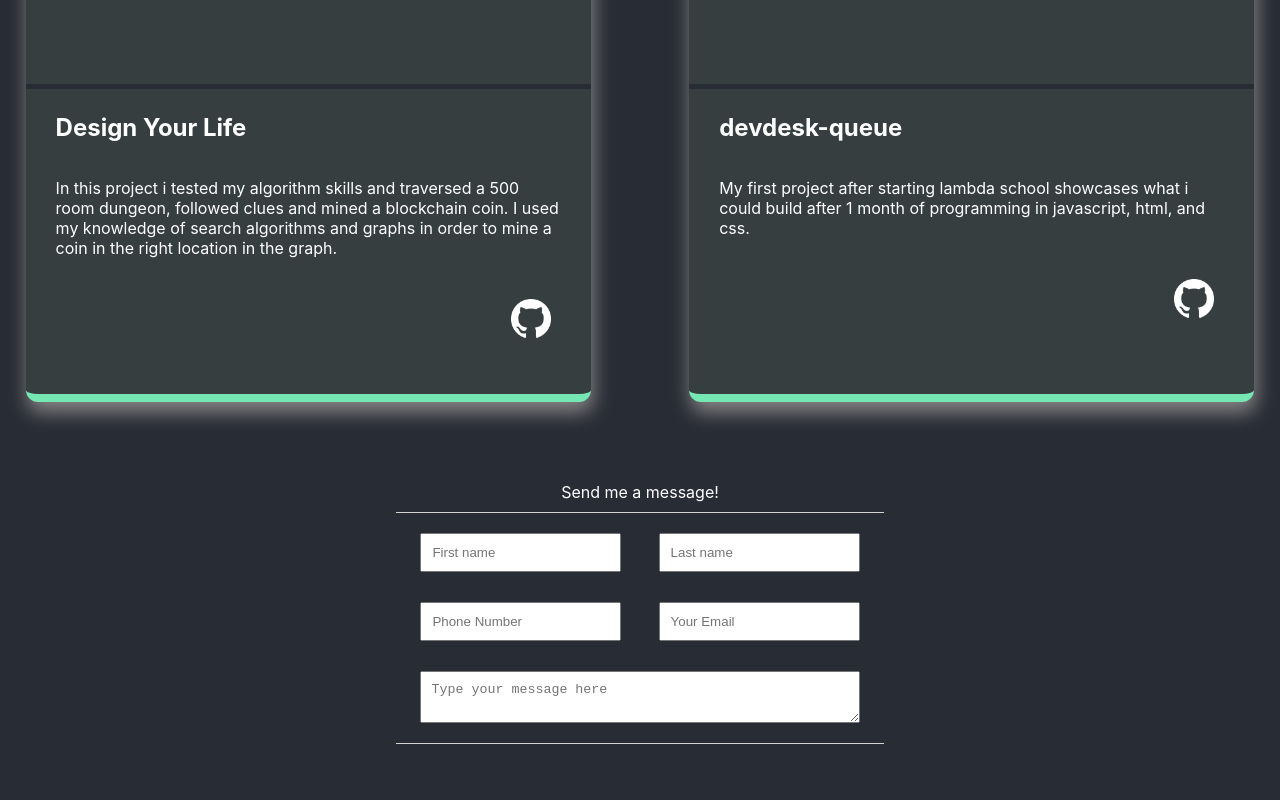
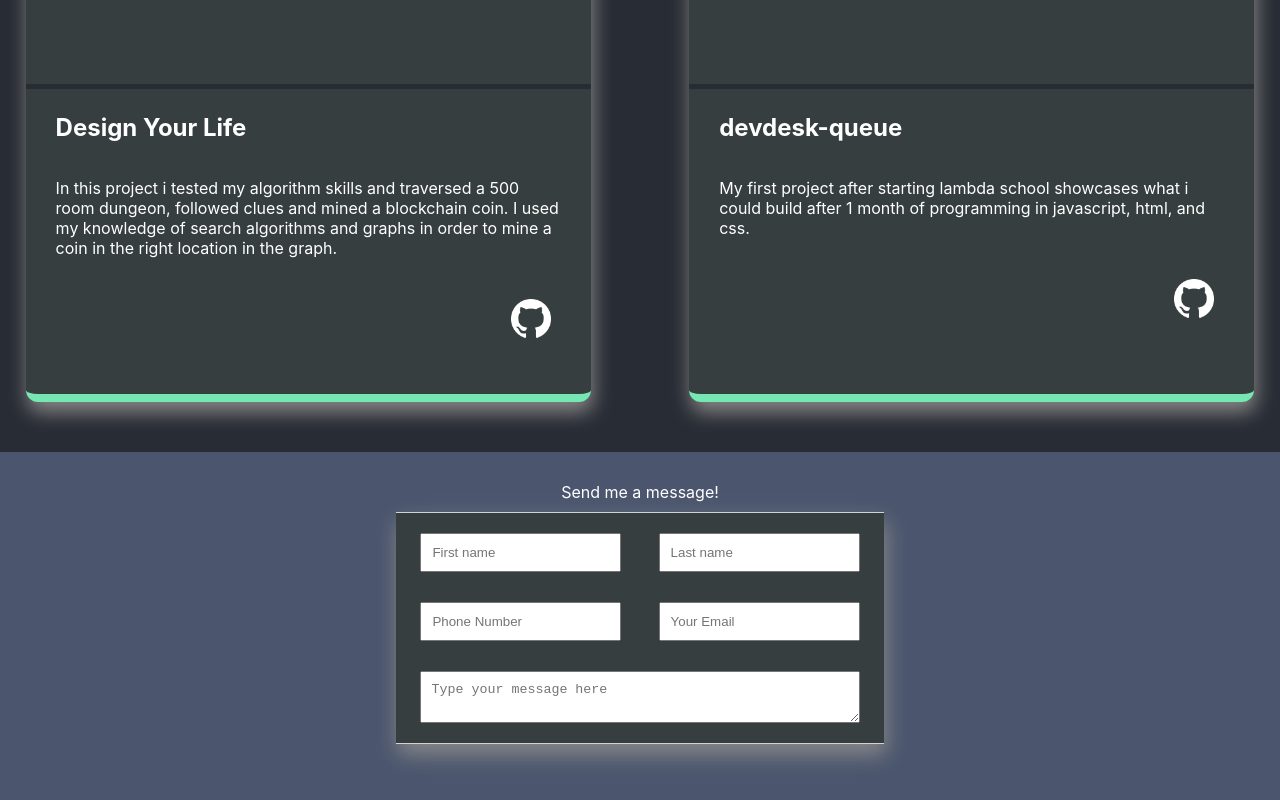
Before and after one commit to NickStrick/My-Portfolio, a React (Create React App) app in the folder portfolio/: page / in a window 1280 px wide. Shown: the part 4256-5056 px from the top of the page. Built offline with nearby package versions, Linux system fonts and the light colour scheme.

Commit message:
added shadows and colors to contact section

```diff
--- a/portfolio/src/components/ContactInfo/Contactinfo.scss
+++ b/portfolio/src/components/ContactInfo/Contactinfo.scss
@@ -5,8 +5,10 @@
     display: flex;
     flex-direction: column;
     align-items: center;
+    background: #4b566e;
 
     .contact-form{
+        background: #363e3f;
 
         border-top: 1px solid lightgray;
         border-bottom: 1px solid lightgray;
@@ -19,6 +21,7 @@
         margin-top: 10px;
         padding-top: 20px;
         padding-bottom: 20px;
+        box-shadow: 2px 10px 20px #888888;
 
         .contact-div{
 
```
